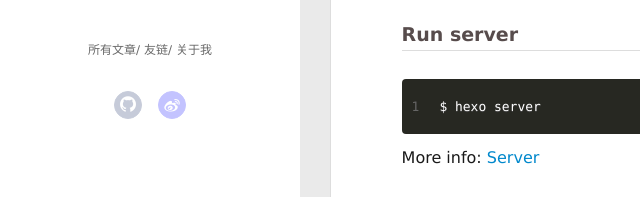
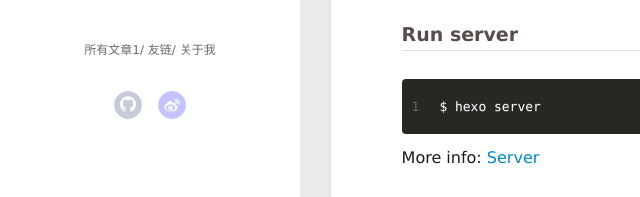
Before and after one commit to cjy9492/cjy9492.github.io, a plain HTML site: page 2017/02/16/hello-world/index.html in a window 1280 px wide. Shown: the part 450-647 px from the top of the page, 0-640 px from the left. Drawn offline with Linux system fonts and the light colour scheme; no server answers.

Commit message:
Site updated: 2017-02-17 11:11:49

```diff
--- a/2017/02/16/hello-world/index.html
+++ b/2017/02/16/hello-world/index.html
@@ -68,7 +68,7 @@ Quick">
 		<nav class="header-smart-menu">
 
 
-    			<a q-on="click: openSlider(e, 'innerArchive')" href="javascript:void(0)">所有文章</a>
+    			<a q-on="click: openSlider(e, 'innerArchive')" href="javascript:void(0)">所有文章1</a>
 
 
 
@@ -337,7 +337,7 @@ Quick">
 
 
 
-      <li style="width: 33.333333333333336%" q-on="click: openSlider(e, 'innerArchive')"><a href="javascript:void(0)" q-class="active:innerArchive">所有文章</a></li>
+      <li style="width: 33.333333333333336%" q-on="click: openSlider(e, 'innerArchive')"><a href="javascript:void(0)" q-class="active:innerArchive">所有文章1</a></li>
 
 
 
```
Also changed, not shown: archives/2017/02/index.html (+2 -2 lines), archives/2017/index.html (+2 -2 lines), archives/index.html (+2 -2 lines), index.html (+2 -2 lines).
